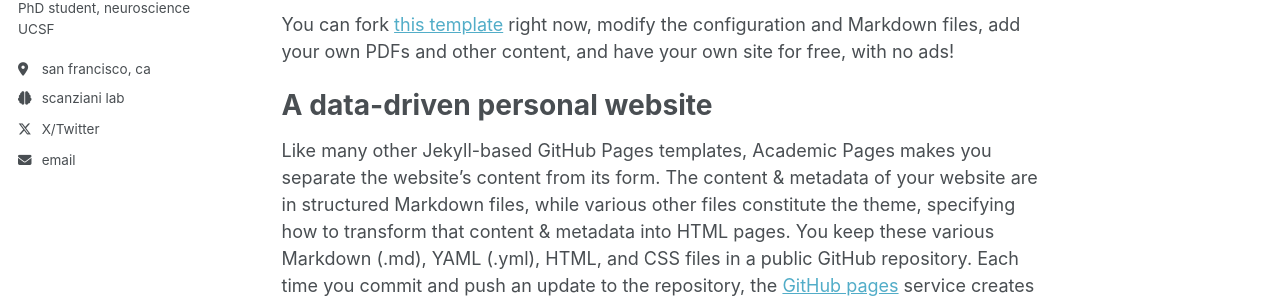
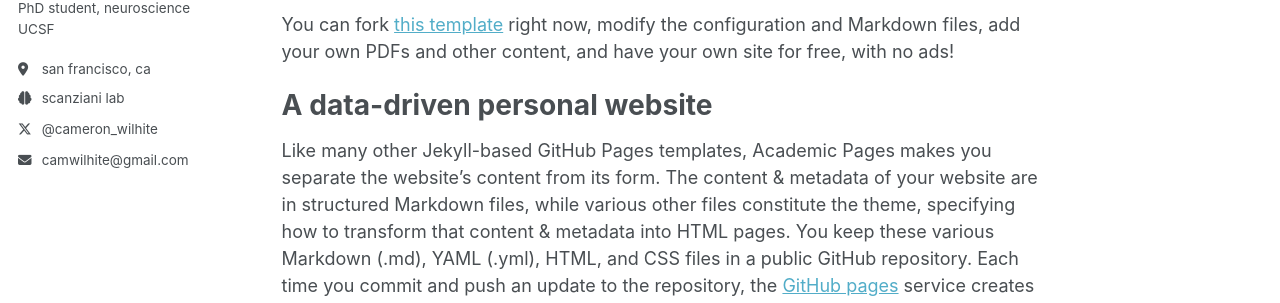
Before and after one commit to camwilhite/camwilhite.github.io, a Jekyll site: the page built from _pages/about.md, in a window 1280 px wide. Shown: the part 341-644 px from the top of the page. Built offline with Jekyll 4.4.1, drawn with Linux system fonts in a browser that asks for light colours; a script that is not in the unit is left out.

Commit message:
Update author-profile.html

```diff
--- a/_includes/author-profile.html
+++ b/_includes/author-profile.html
@@ -39,11 +39,11 @@
       {% endif %}
 
       {% if author.twitter %}
-        <li><a href="https://x.com/{{ author.twitter }}" target="_blank"><i class="fab fa-fw fa-x-twitter icon-pad-right" aria-hidden="true"></i>X/Twitter</a></li>
+        <li><a href="https://x.com/{{ author.twitter }}" target="_blank"><i class="fab fa-fw fa-x-twitter icon-pad-right" aria-hidden="true"></i>@cameron_wilhite</a></li>
       {% endif %}
 
       {% if author.email %}
-        <li><a href="mailto:{{ author.email }}"><i class="fas fa-fw fa-envelope icon-pad-right" aria-hidden="true"></i>{{ site.data.ui-text[site.locale].email_label | default: "email" }}</a></li>
+        <li><a href="mailto:{{ author.email }}"><i class="fas fa-fw fa-envelope icon-pad-right" aria-hidden="true"></i>{{ site.data.ui-text[site.locale].email_label | default: "camwilhite@gmail.com" }}</a></li>
       {% endif %}
 
       <!-- Font Awesome and Academicons icons / Academic websites -->
```
